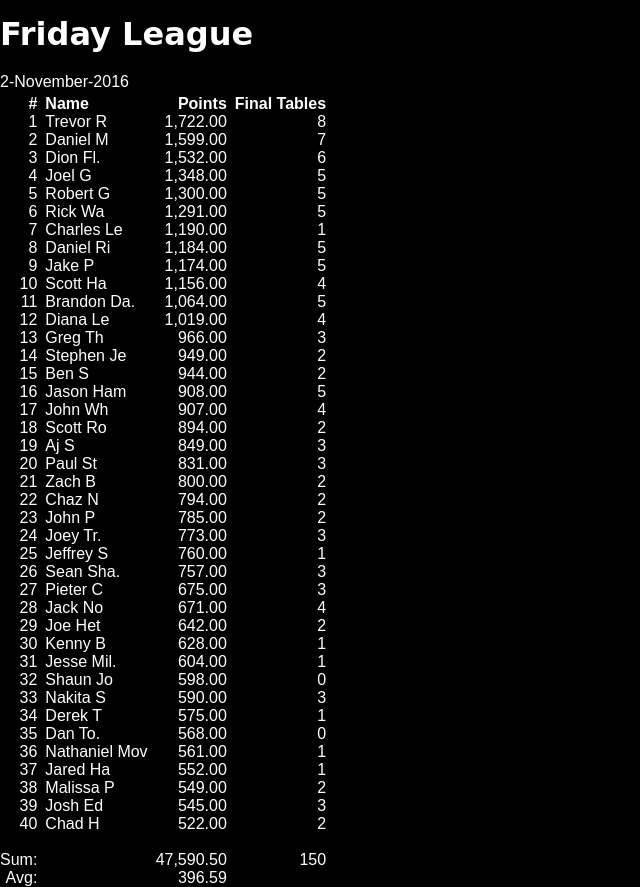
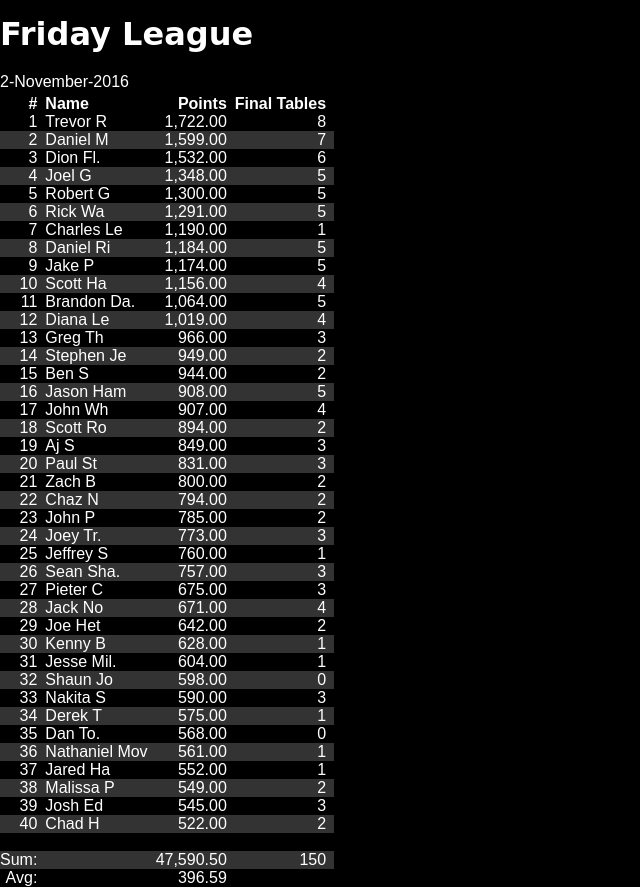
Before and after one commit to danocorno/adaholdem, a PHP site: page /standings/friday.html in a window 1280 px wide. Shown: the whole page, without its empty margins (0-640 px from the left). Run offline with PHP 8.4, Linux system fonts and the light colour scheme.

Commit message:
Update style.css

```diff
--- a/css/style.css
+++ b/css/style.css
@@ -114,3 +114,6 @@ iframe{
 .main{
     padding:0;
 }
+tr.odd {
+    background: #333;
+}
```
